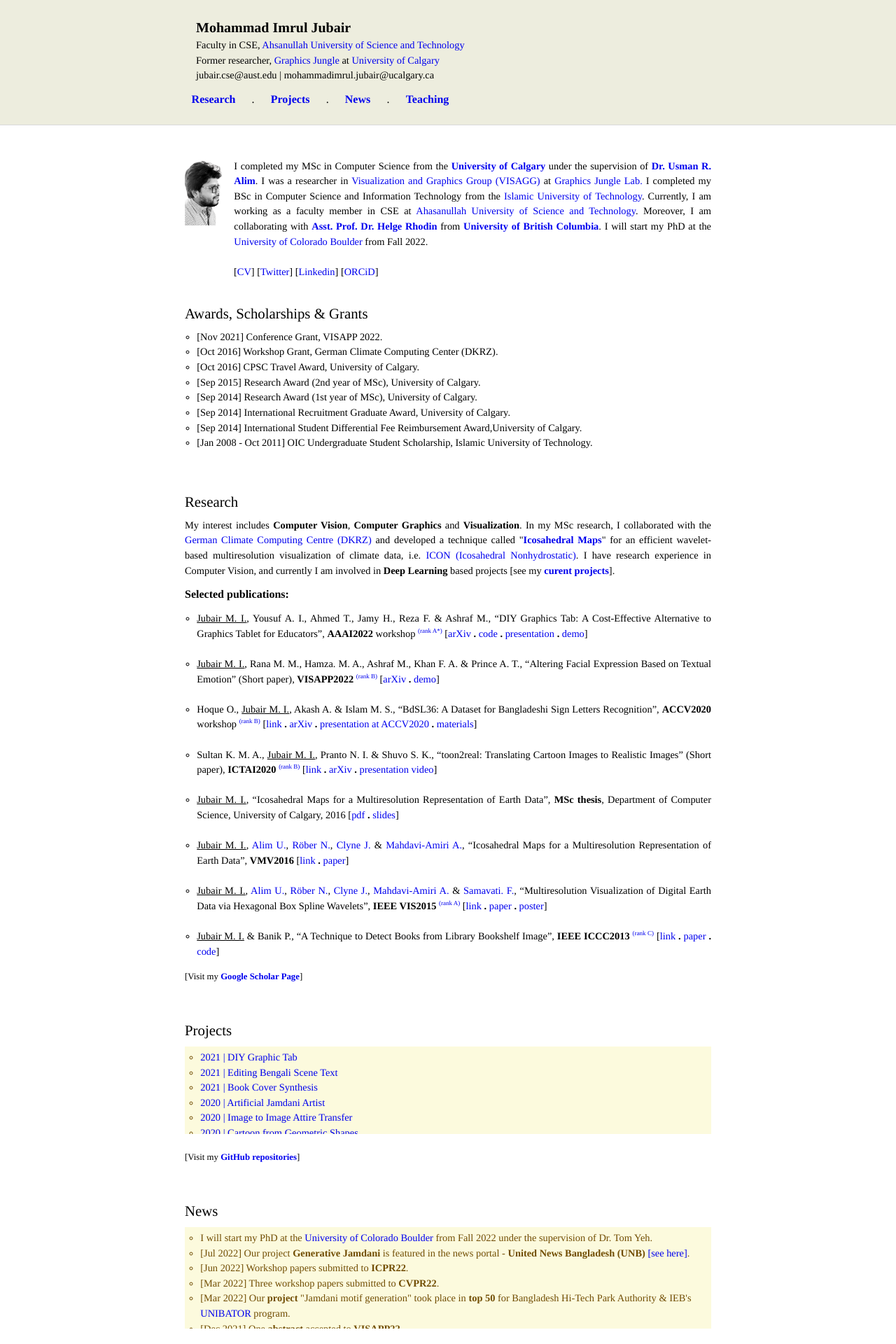
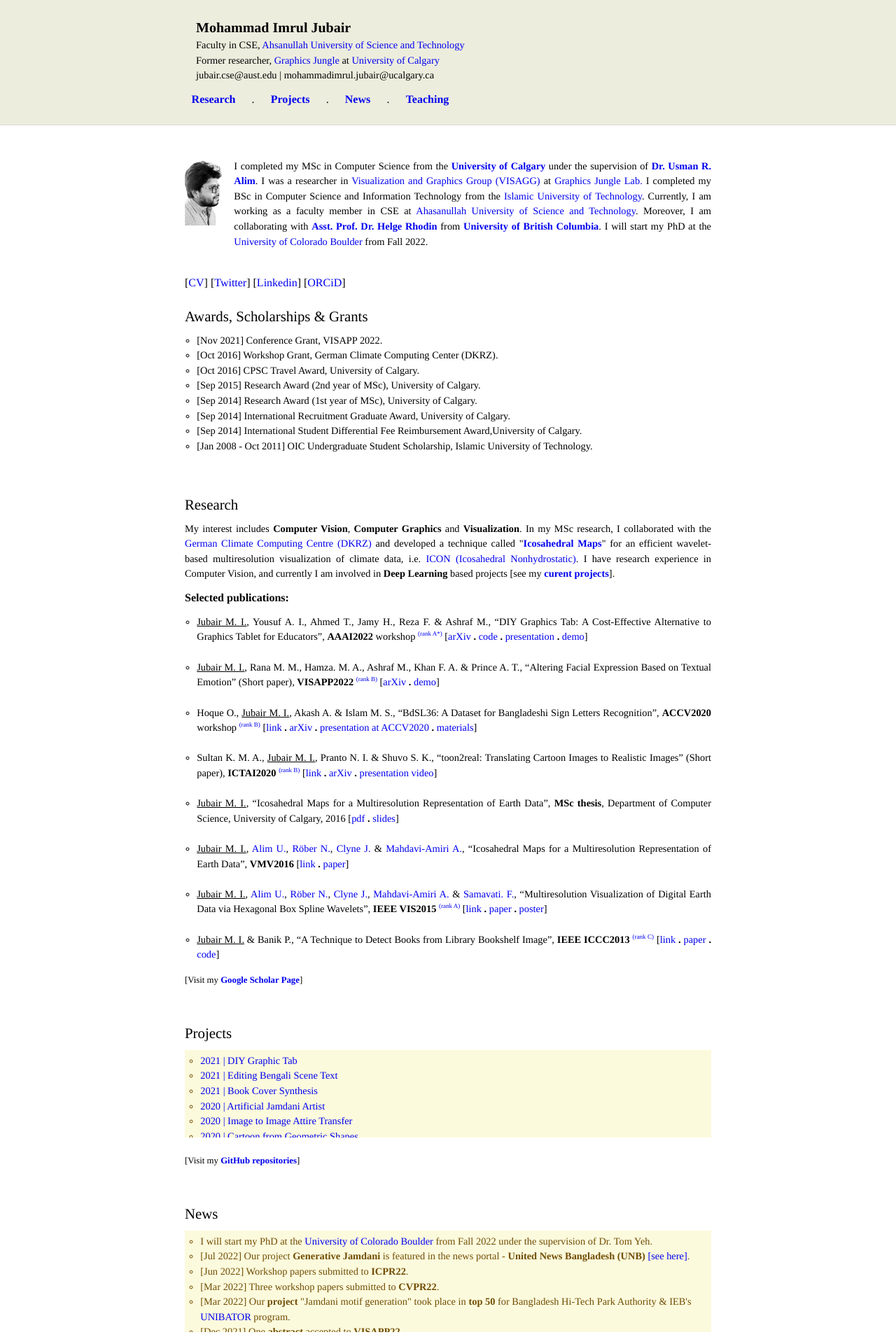
Before and after one commit to imruljubair/imruljubair.github.io, a Jekyll site: the page built from index.html, in a window 1280 px wide. Shown: the top 1920 px of the page at 70% size. Built offline with Jekyll 4.4.1, drawn with Linux system fonts in a browser that asks for light colours.

Commit message:
Update intro.html

```diff
--- a/_includes/intro.html
+++ b/_includes/intro.html
@@ -4,13 +4,12 @@
   <!--<div<div class="portrait"><img src="/assets/images/mypic.jpg"></div>-->
 
   <div class="portrait"><img src="/assets/images/mypic-bg.png"></div>
-	<p style="font-size:90%;  text-align:justify; margin-left: 70px">I completed my MSc in Computer Science from the <a href="http://www.ucalgary.ca/cpsc" ; style="font-weight:bold">University of Calgary</a> under the supervision of <a href="http://pages.cpsc.ucalgary.ca/~ualim/"; style="font-weight:bold">Dr. Usman R. Alim</a>. I was a researcher in <a href="http://visagg.cpsc.ucalgary.ca/">Visualization and Graphics Group (VISAGG)</a> at <a href="http://jungle.cpsc.ucalgary.ca/wiki/">Graphics Jungle Lab.</a> I completed my BSc in Computer Science and Information Technology from the <a href="http://www.iutoic-dhaka.edu/">Islamic University of Technology</a>. Currently, I am working as a faculty member in CSE at <a href="http://www.aust.edu/">Ahasanullah University of Science and Technology</a>. Moreover, I am collaborating with <a href="https://www.cs.ubc.ca/~rhodin/web/"; style="font-weight:bold">Asst. Prof. Dr. Helge Rhodin</a> from <a href="https://www.cs.ubc.ca/" ; style="font-weight:bold">University of British Columbia</a>. I will start my PhD at the <a href="https://www.colorado.edu/">University of Colorado Boulder</a>  from Fall 2022. &nbsp;
-  <br> <br>
-  [<a href="{{ '/cv/CV_MIJubair.pdf' | prepend: site.baseurl }}">CV</a>] [<a href="https://twitter.com/ImrulJubair">Twitter</a>] [<a href="https://www.linkedin.com/in/imruljubair">Linkedin</a>] [<a href="https://orcid.org/0000-0003-0112-7524
-  ">ORCiD</a>]
+	<p style="font-size:90%;  text-align:justify">I completed my MSc in Computer Science from the <a href="http://www.ucalgary.ca/cpsc" ; style="font-weight:bold">University of Calgary</a> under the supervision of <a href="http://pages.cpsc.ucalgary.ca/~ualim/"; style="font-weight:bold">Dr. Usman R. Alim</a>. I was a researcher in <a href="http://visagg.cpsc.ucalgary.ca/">Visualization and Graphics Group (VISAGG)</a> at <a href="http://jungle.cpsc.ucalgary.ca/wiki/">Graphics Jungle Lab.</a> I completed my BSc in Computer Science and Information Technology from the <a href="http://www.iutoic-dhaka.edu/">Islamic University of Technology</a>. Currently, I am working as a faculty member in CSE at <a href="http://www.aust.edu/">Ahasanullah University of Science and Technology</a>. Moreover, I am collaborating with <a href="https://www.cs.ubc.ca/~rhodin/web/"; style="font-weight:bold">Asst. Prof. Dr. Helge Rhodin</a> from <a href="https://www.cs.ubc.ca/" ; style="font-weight:bold">University of British Columbia</a>. I will start my PhD at the <a href="https://www.colorado.edu/">University of Colorado Boulder</a>  from Fall 2022. &nbsp;
 </p>
 </p>
 </div>
+<div class="container">[<a href="{{ '/cv/CV_MIJubair.pdf' | prepend: site.baseurl }}">CV</a>] [<a href="https://twitter.com/ImrulJubair">Twitter</a>] [<a href="https://www.linkedin.com/in/imruljubair">Linkedin</a>] [<a href="https://orcid.org/0000-0003-0112-7524
+  ">ORCiD</a>] </div>
 </section>
 
 <section class="intro">
```
